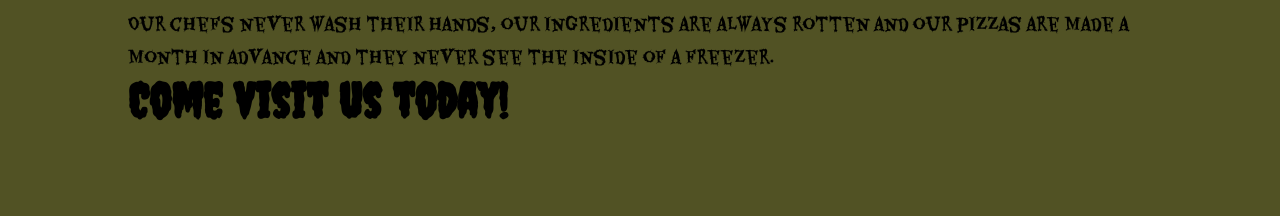
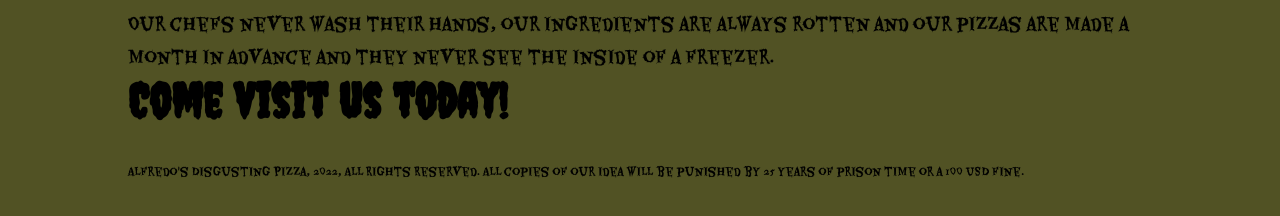
Before and after one commit to kizwolak/restaurant-page, a website built with webpack: page src/index.html in a window 1280 px wide. Shown: the part 516-732 px from the top of the page. Built offline with nearby package versions, Linux system fonts and the light colour scheme.

Commit message:
Homepage work finished

```diff
--- a/src/index.js
+++ b/src/index.js
@@ -81,6 +81,9 @@ const form = () => {
     footer.classList = 'footer';
     content.appendChild(footer);
 
+    const footerDesc = document.createElement('p');
+    footerDesc.textContent = 'Alfredo\'s Disgusting Pizza, 2022, All Rights Reserved. All copies of our idea will be punished by 25 years of prison time or a 100 USD fine.'
+    footer.appendChild(footerDesc);
 }
 
 form();
--- a/src/style.css
+++ b/src/style.css
@@ -99,5 +99,6 @@ h2 {
     width: 80vw;
     height: 6vh;
     background-color: rgb(81, 82, 36);
-    margin-bottom: 2vh;
+    margin-bottom: 7em;
+    font-size: 0.7em;
 }
```
